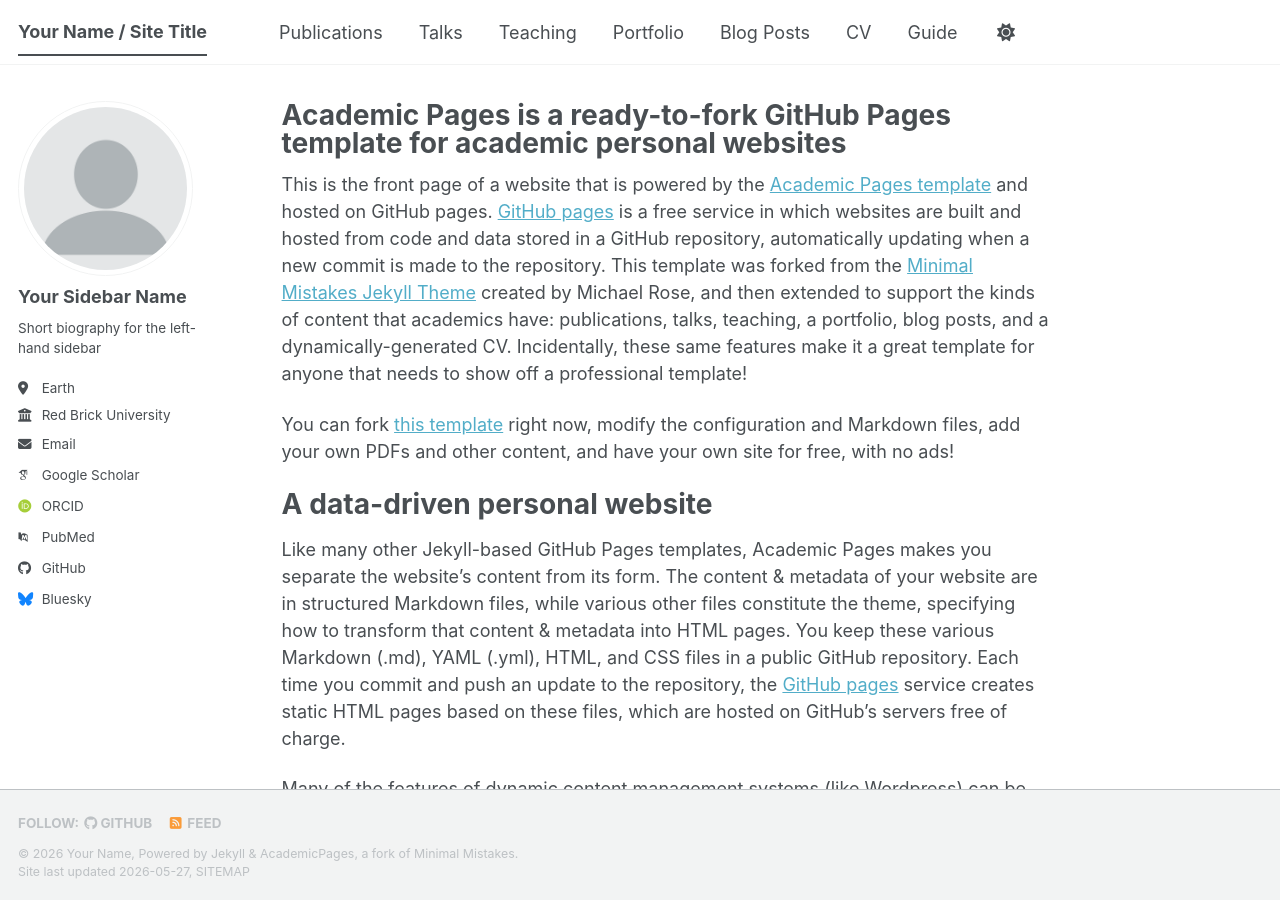
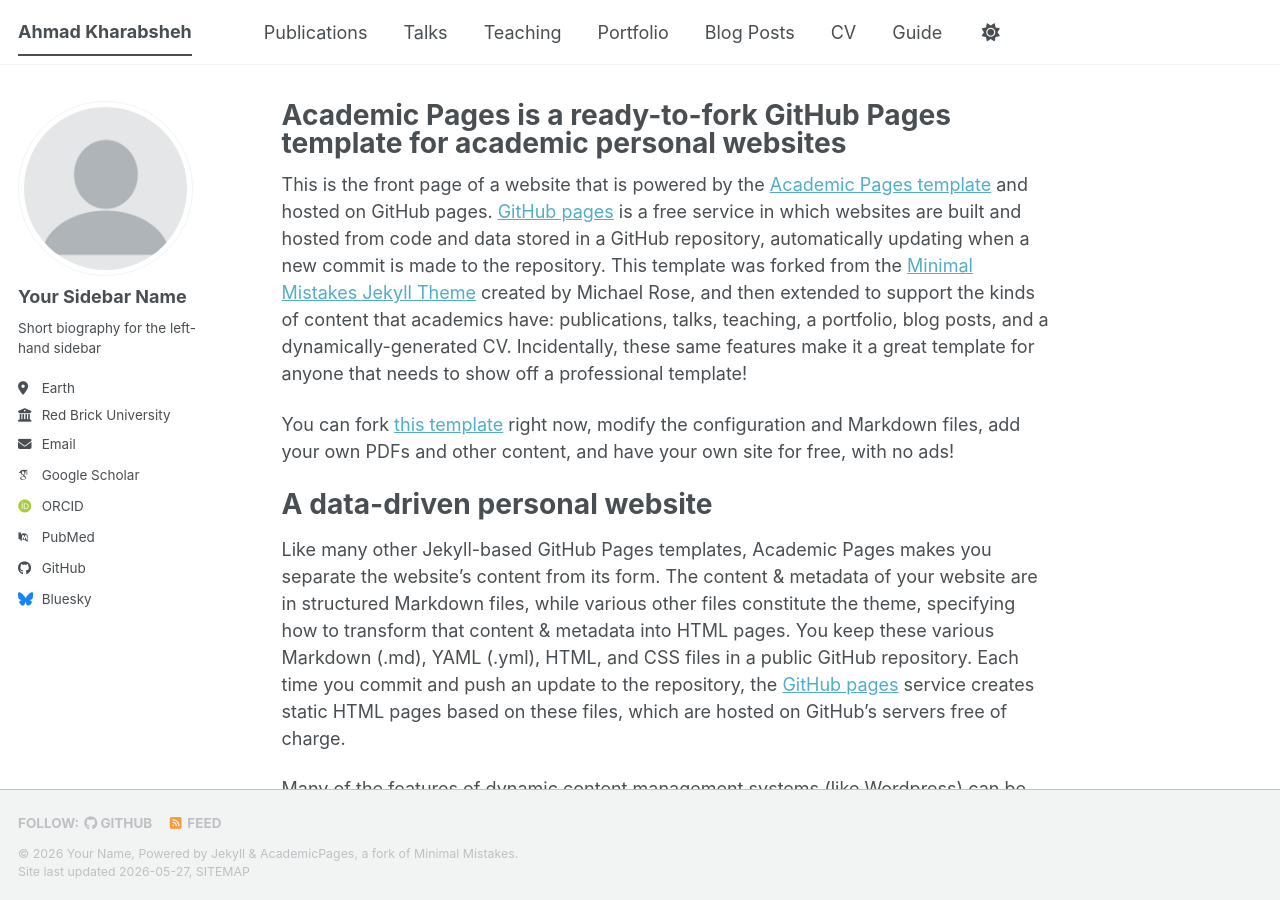
Before and after one commit to Kharabshehahmad/Kharabshehahmad.github.io, a Jekyll site: the page built from _pages/about.md, in a window 1280 px wide and 900 px high. Built offline with Jekyll 4.4.1, drawn with Linux system fonts in a browser that asks for light colours; some web fonts are replaced; a script bundle is joined from its source files by our own code; library files that are not in the unit come from our copies.

Commit message:
Update _config.yml

```diff
--- a/_config.yml
+++ b/_config.yml
@@ -9,7 +9,7 @@
 # Basic Site Settings
 locale                   : "en-US"
 site_theme               : "default" # The available themes options are "default", "air", "sunrise", "mint", "dirt" and "contrast"
-title                    : "Your Name / Site Title"
+title                    : "Ahmad Kharabsheh"
 title_separator          : "-"
 name                     : &name "Your Name"
 description              : &description "Your Name's academic portfolio"   # Update this with a general description of your site, this is the default if not overridden by a page
```
